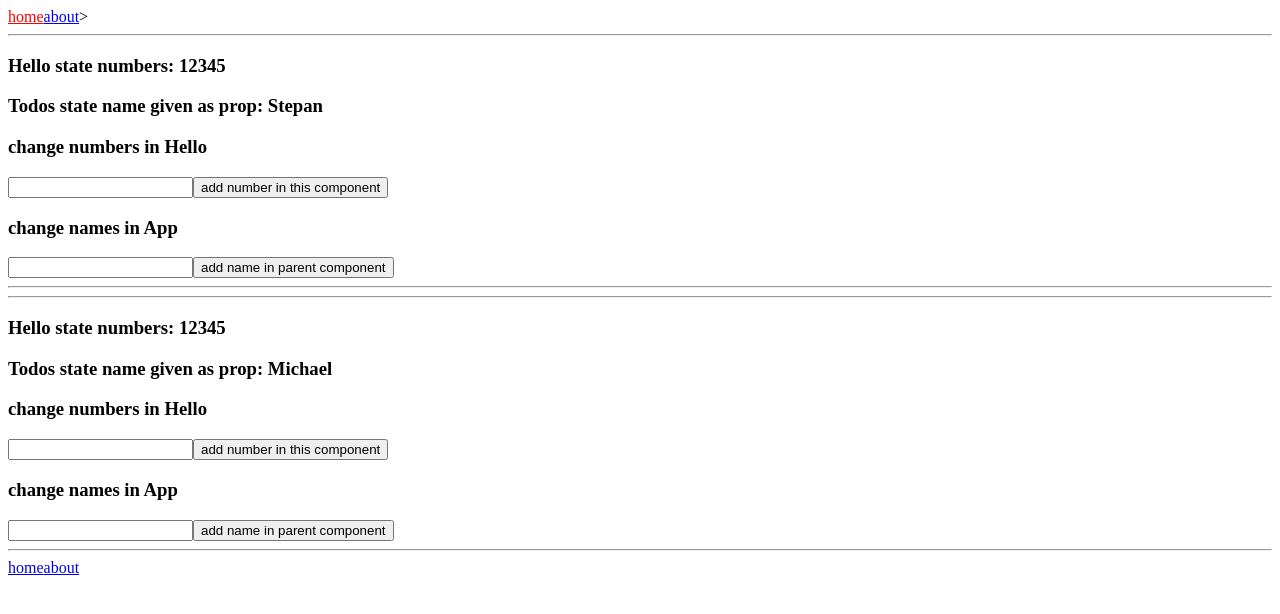
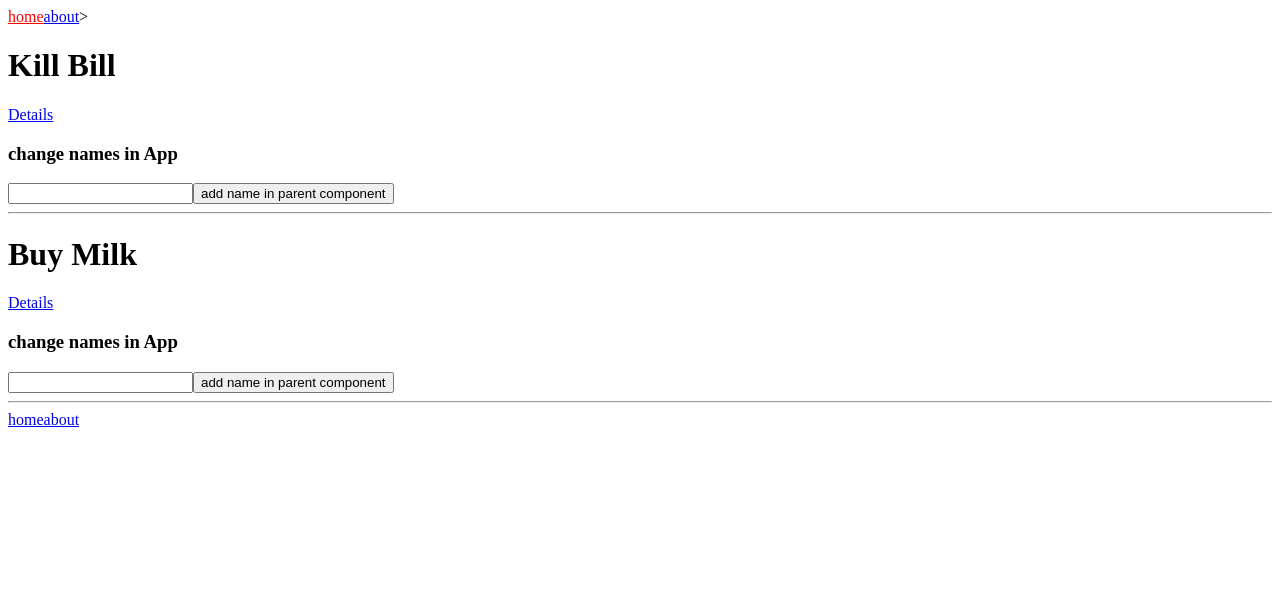
Before and after one commit to zhaoou/react_todolist, a React (Create React App) app: page / in a window 1280 px wide. Shown: the top 614 px of the page. Built offline with nearby package versions, Linux system fonts and the light colour scheme.

Commit message:
added woring link

```diff
--- a/src/todos/Hello.js
+++ /dev/null
@@ -1,65 +0,0 @@
-import React, { Component, Fragment } from 'react';
-
-class Hello extends Component {
-
-  constructor(props) {
-    super(props);
-    this.numRef = React.createRef();
-    this.nameRef = React.createRef();
-
-    this.state = {
-      numbers: [1,2,3,4,5]
-    };
-    this.addNumber = this.addNumber.bind(this); // copy of the function will be bound permanently to the object, not prototype, and will be looked up first when called. shadowing.
-    this.addName = this.addName.bind(this);
-    console.log("created with props", props);
-  }
-
-  // this function belongs to Hello.prototype
-  addNumber(event) {
-    event.preventDefault();
-    let numbers = [...this.state.numbers];
-    numbers.push(this.numRef.current.value);
-    this.setState({numbers: numbers });
-    event.currentTarget.reset();
-  }
-
-  addName(event) {
-    event.preventDefault();
-    this.props.addName(this.nameRef.current.value);
-    event.currentTarget.reset();
-
-  }
-
-  componentDidMount() {
-    console.log(this, "mounted");
-  }
-
-  render() {
-    return (
-        <Fragment>
-          <hr/>
-
-          <h3> Hello state numbers: {this.state.numbers } </h3>
-          <h3> Todos state name given as prop: {this.props.name}</h3>
-
-          <h3> change numbers in Hello</h3>
-          <form onSubmit={this.addNumber}>
-            <input type="text" ref={this.numRef} name="number" />
-            <button type="submit"> add number in this component</button>
-          </form>
-
-          <h3> change names in App</h3>
-          <form onSubmit={this.addName}>
-            <input type="text" ref={this.nameRef} name="name" />
-            <button type="submit"> add name in parent component</button>
-          </form>
-
-          <hr/>
-
-        </Fragment>
-    );
-  }
-}
-
-export default Hello;
--- /dev/null
+++ b/src/todos/Todo.js
@@ -0,0 +1,77 @@
+import React, { Component, Fragment } from 'react';
+import {Switch, Route, Link, NavLink, BrowserRouter} from "react-router-dom";
+
+
+class Todo extends Component {
+
+  constructor(props) {
+    super(props);
+    console.log(props);
+    this.nameRef = React.createRef();
+
+      // copy of the function will be bound permanently to the object, not prototype, and will be looked up first when called. shadowing.
+    this.addName = this.addName.bind(this);
+    this.goToTodo = this.goToTodo.bind(this);
+  }
+
+  // this function belongs to Todo.prototype
+  addName(event) {
+    event.preventDefault();
+    this.props.add(this.nameRef.current.value);
+    event.currentTarget.reset();
+  }
+
+  goToTodo(event){
+      event.preventDefault();
+      this.props.history.push(`/todo/${this.props.name}`);
+  }
+
+  componentDidMount() {
+    // console.log(this, "mounted");
+  }
+
+  render() {
+    return (
+        <Fragment>
+
+          <h1> {this.props.name}</h1>
+
+            {/*<form onSubmit={this.goToTodo}>*/}
+                {/*<button type="submit"> see todo </button>*/}
+            {/*</form>*/}
+            <Link to={`/todo/${this.props.name}`}>Details</Link>
+
+          <h3> change names in App</h3>
+          <form onSubmit={this.addName}>
+            <input type="text" ref={this.nameRef} name="name" />
+            <button type="submit"> add name in parent component</button>
+          </form>
+
+          <hr/>
+        </Fragment>
+    );
+  }
+}
+
+export default Todo;
+
+
+
+
+
+//storeInput = React.createRef();
+//
+//     goToStore = event => {
+//         event.preventDefault();
+//         this.props.history.push(`/store/${this.storeInput.current.value}`);
+//     }
+//
+//     render(){
+//         return (
+//             <form className="store-selector" onSubmit={this.goToStore}>
+//                 <h2> Please enter store</h2>
+//                 <input ref={this.storeInput} type="text" placeholder="Store Name" defaultValue={getFunName()}/>
+//                 <button type="submit"> visiti store </button>
+//             </form>
+//         );
+//     }
--- a/src/todos/TodoDetails.js
+++ b/src/todos/TodoDetails.js
@@ -1,28 +1,16 @@
 import React, { Component } from 'react';
-import Hello from './Hello';
+import Hello from './Todo';
 import Routes from '../Routes';
 class Todos extends Component {
 
-  constructor(props) {
-    super(props);
-    this.state = {ray: ["Stepan", "Michael"]};
-    this.addName = this.addName.bind(this);
-  }
 
-  addName(name){
-    console.log("adding name in App")
-    let oldNames = [...this.state.ray];
-    oldNames.push(name);
-    this.setState({ray: oldNames});
-  }
+
 
   render() {
     return (
       <div>
 
-        { this.state.ray.map( (e, i) => (
-            <Hello key={Math.random()+"_hello"} name={e} addName={this.addName}/>
-        ))}
+        todo details
       </div>
 
 
--- a/src/todos/Todos.js
+++ b/src/todos/Todos.js
@@ -1,15 +1,15 @@
 import React, { Component } from 'react';
-import Hello from './Hello';
+import Todo from './Todo';
 import Routes from '../Routes';
 class Todos extends Component {
 
   constructor(props) {
     super(props);
-    this.state = {ray: ["Stepan", "Michael"]};
-    this.addName = this.addName.bind(this);
+    this.state = {ray: ["Kill Bill", "Buy Milk"]};
+    this.add = this.add.bind(this);
   }
 
-  addName(name){
+  add(name){
     console.log("adding name in App")
     let oldNames = [...this.state.ray];
     oldNames.push(name);
@@ -21,7 +21,7 @@ class Todos extends Component {
       <div>
 
         { this.state.ray.map( (e, i) => (
-            <Hello key={Math.random()+"_hello"} name={e} addName={this.addName}/>
+            <Todo key={i} name={e} add={this.add}/>
         ))}
       </div>
 
```
